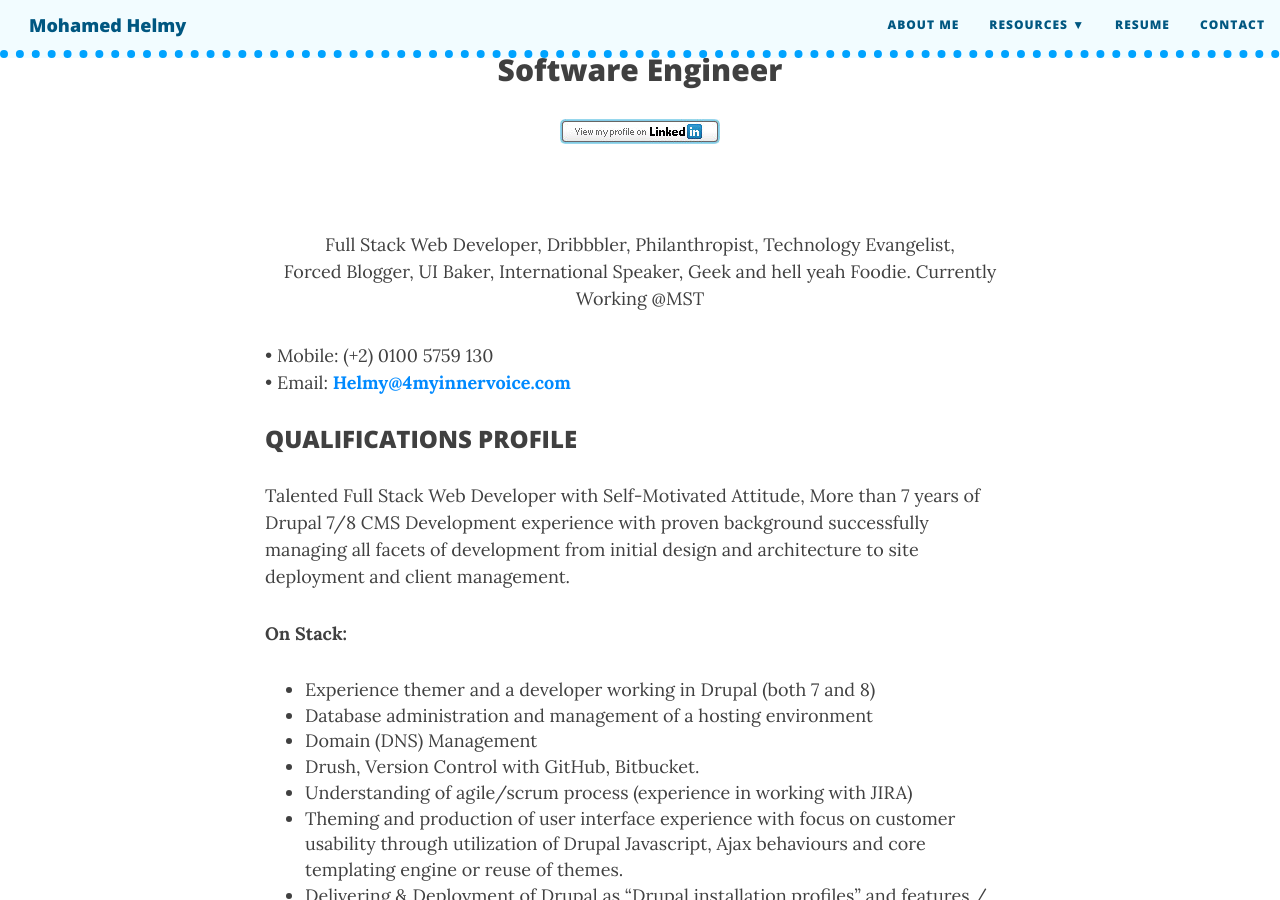
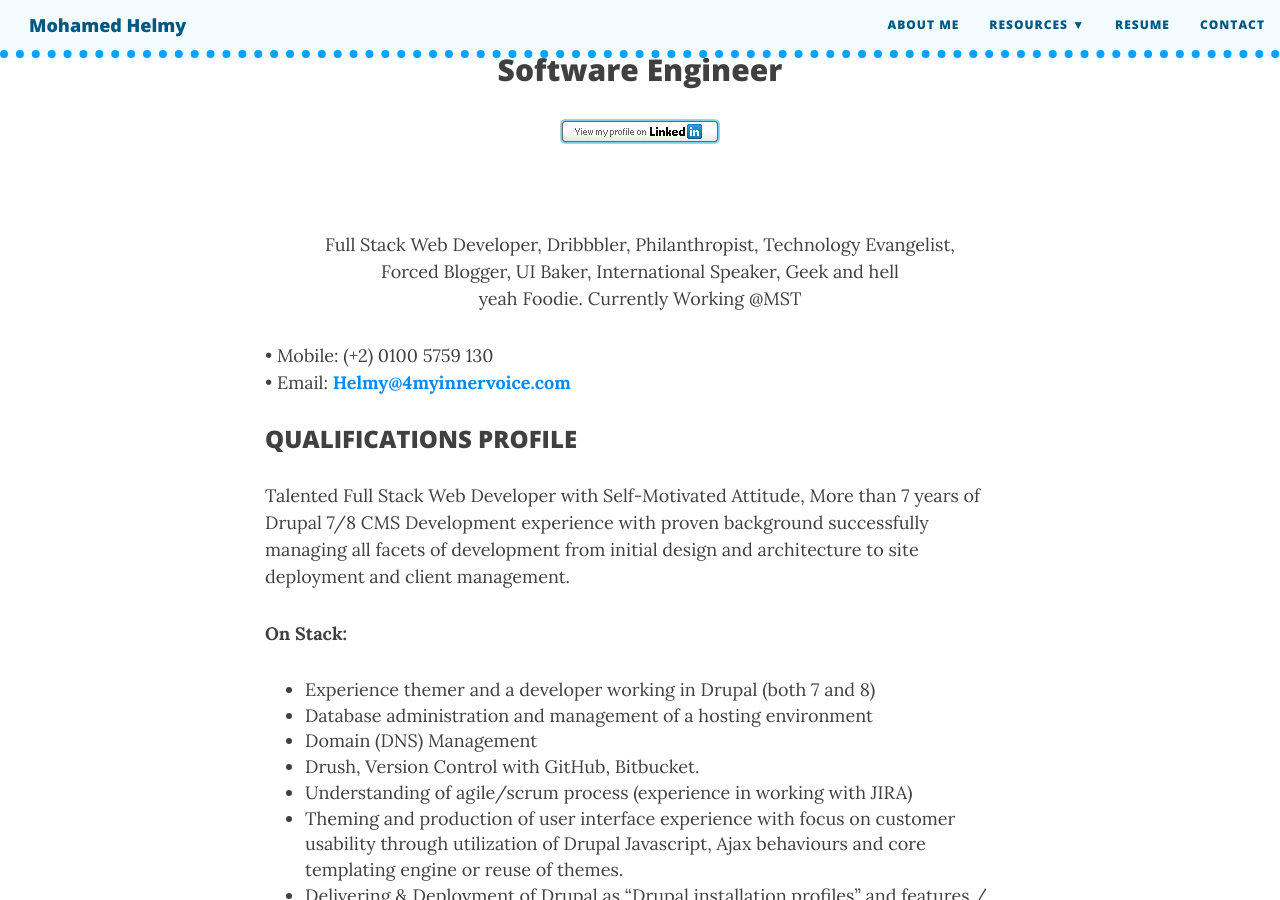
Before and after one commit to M-Helmy/m-helmy.github.io, a Jekyll site: the page built from resume.md, in a window 1280 px wide and 900 px high, scrolled down 545 px. Built offline with Jekyll 4.4.1, drawn with Linux system fonts in a browser that asks for light colours; nearby versions of some CDN libraries; comment, search, counter and statistics services are not loaded.

Commit message:
Update resume.md

```diff
--- a/resume.md
+++ b/resume.md
@@ -7,7 +7,7 @@
 <h2 style="text-align:center;">Software Engineer</h2>
 <p style="text-align:center;"><a href="https://www.linkedin.com/in/mohamedhelmy/" rel="nofollow" target="_blank"><img src="https://m-helmy.github.io/img/linkedin.jpg" alt="LinkedIn Add to Profile button"></a></p><br/>
 
-<p align="center"> Full Stack Web Developer, Dribbbler, Philanthropist, Technology Evangelist,<br>Forced Blogger, UI Baker, International Speaker, Geek and hell yeah Foodie. Currently Working @MST </p>
+<p align="center"> Full Stack Web Developer, Dribbbler, Philanthropist, Technology Evangelist,<br>Forced Blogger, UI Baker, International Speaker, Geek and hell<br> yeah Foodie. Currently Working @MST </p>
 
 
 
```
